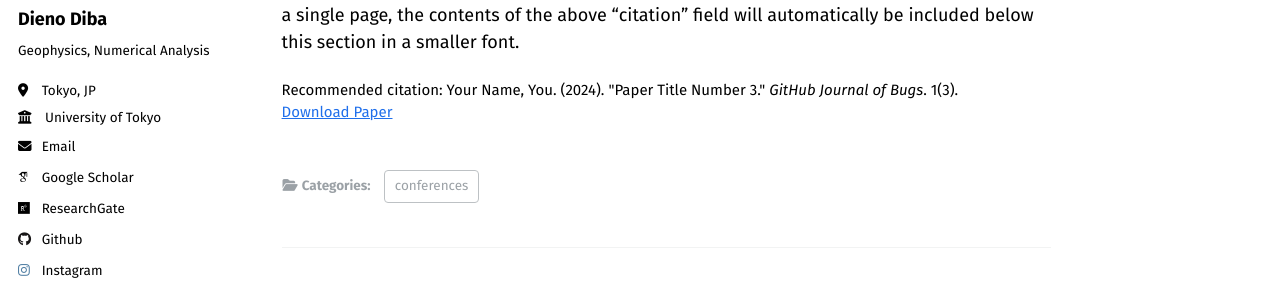
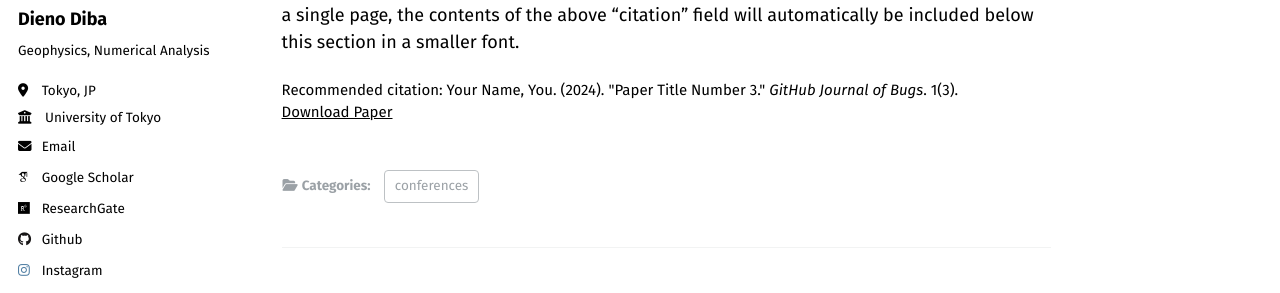
Before and after one commit to dienodiba/dienodiba.github.io, a Jekyll site: the page built from _publications/2024-02-17-paper-title-number-4.md, in a window 1280 px wide. Shown: the part 282-575 px from the top of the page. Built offline with Jekyll 4.4.1, drawn with Linux system fonts in a browser that asks for light colours; some web fonts are replaced.

Commit message:
Update _variables.scss

```diff
--- a/_sass/_variables.scss
+++ b/_sass/_variables.scss
@@ -110,7 +110,7 @@ $xing-color                 : #006567;
 
 
 /* links */
-$link-color                 : $info-color;
+$link-color                 : $text-color;
 $link-color-hover           : mix(#000, $link-color, 25%);
 $link-color-visited         : mix(#fff, $link-color, 25%);
 /*
```
